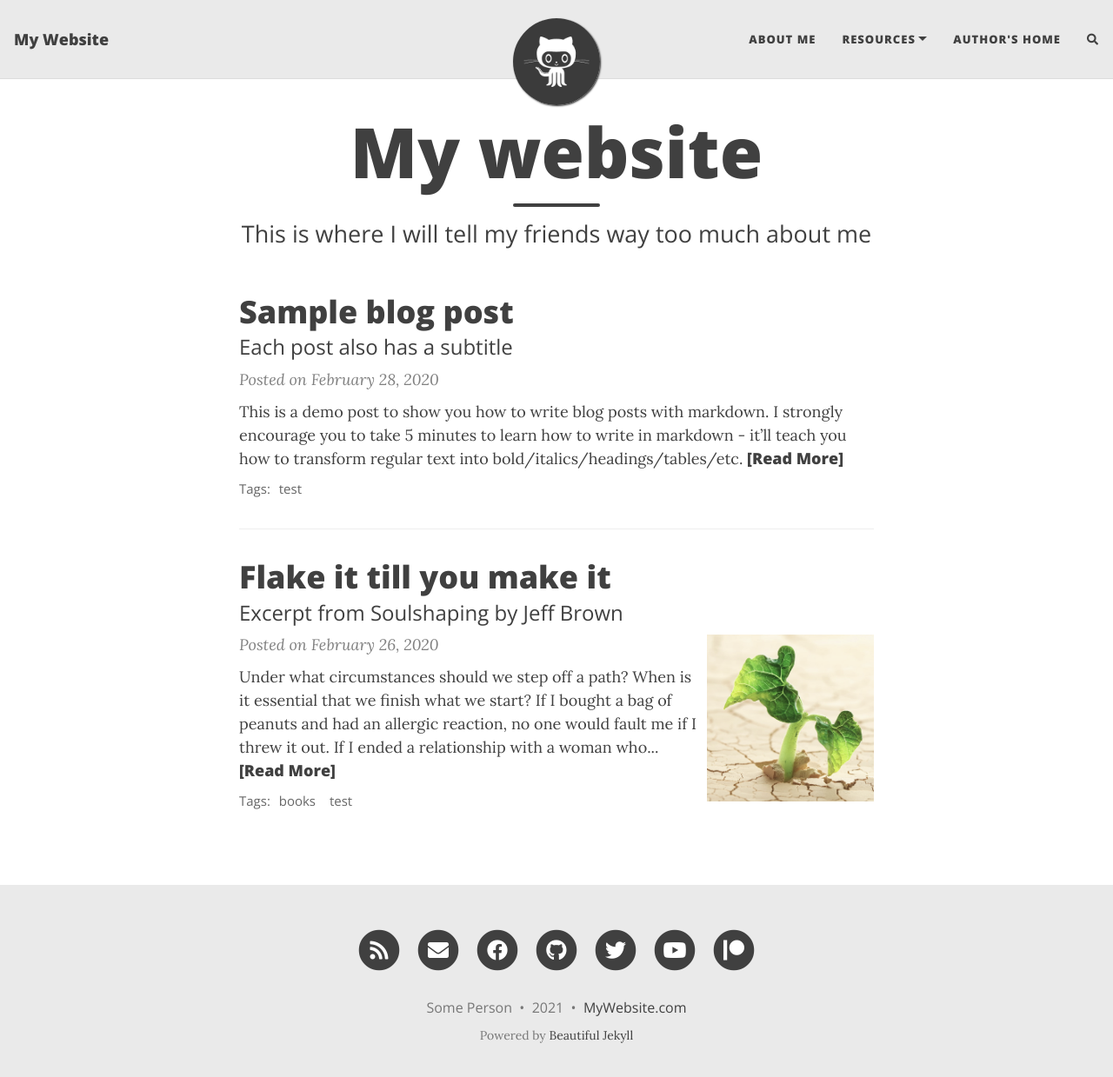
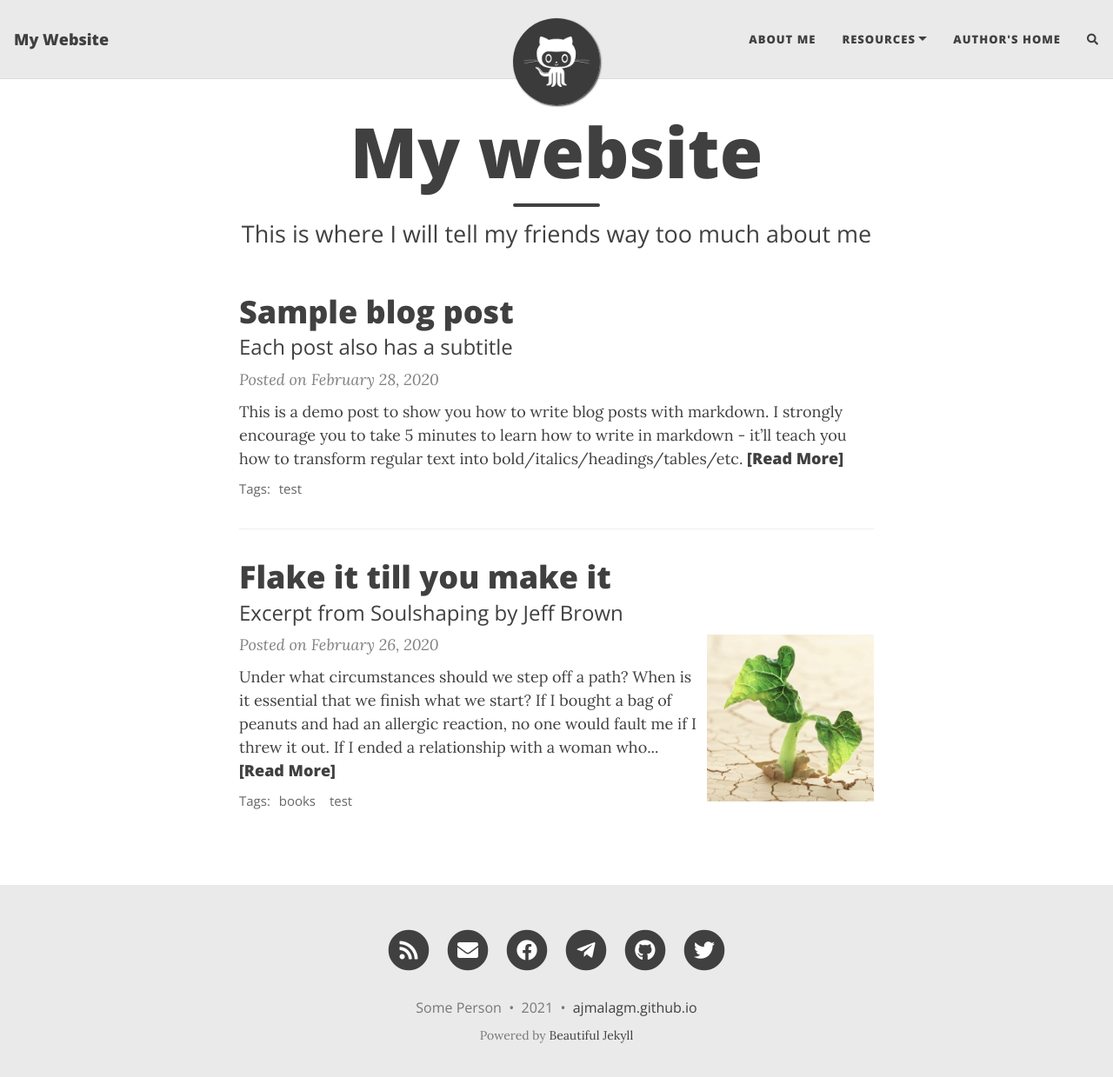
Before and after one commit to ajmalagm/ajmal, a Jekyll site: the page built from index.html, in a window 1280 px wide and 1252 px high. Shown: the top 1239 px of the window at 87% size. Built offline with Jekyll 4.4.1, drawn with Linux system fonts in a browser that asks for light colours; nearby versions of some CDN libraries; the list of posts is cut into pages by our own code; comment, search, counter and statistics services are not loaded; some of the changed lines change nothing that is shown.

Commit message:
Update _config.yml

```diff
--- a/_config.yml
+++ b/_config.yml
@@ -16,9 +16,9 @@
 navbar-links:
   About Me: "aboutme"
   Resources:
-    - Beautiful Jekyll: "https://beautifuljekyll.com"
-    - Learn markdown: "https://www.markdowntutorial.com/"
-  Author's home: "https://deanattali.com"
+    - Beautiful Jekyll: "https://ajmalagm.github.io"
+    - Learn markdown: "https://ajmalagm.github.io"
+  Author's home: "https://ajmalagm.github.io"
 
 # --- Logo --- #
 
@@ -39,12 +39,11 @@
 # Select the social network links that you want to show in the footer.
 # Uncomment the links you want to show and add your information to each one.
 social-network-links:
-  email: "someone@example.com"
-  facebook: deanattali
-  github: daattali
-  twitter: daattali
-  patreon: DeanAttali
-  youtube: c/daattali
+  email: "ajmalagm@gmail.com"
+  facebook: ajmalagm
+  github: ajmalagm
+  twitter: ajmalagm
+  telegram: ajmalagm
 #  medium: yourname
 #  reddit: yourname
 #  linkedin: daattali
@@ -57,7 +56,6 @@
 #  steam: deanat78
 #  twitch: yourname
 #  yelp: yourname
-#  telegram: yourname
 #  calendly: yourname
 #  mastodon: instance.url/@username
 #  ORCID: your ORCID ID
@@ -78,7 +76,7 @@
 
 # How to display the link to your website in the footer
 # Remove this if you don't want a link in the footer
-url-pretty: "MyWebsite.com"
+url-pretty: "ajmalagm.github.io"
 
 # Excerpt word length - Truncate the excerpt of each post on the feed page to the specified number of words
 excerpt_length: 50
@@ -196,7 +194,7 @@
 timezone: "America/Toronto"
 markdown: kramdown
 highlighter: rouge
-permalink: /:year-:month-:day-:title/
+permalink: /:year-2021:month-March:day-:17title/
 paginate: 5
 
 kramdown:
```
